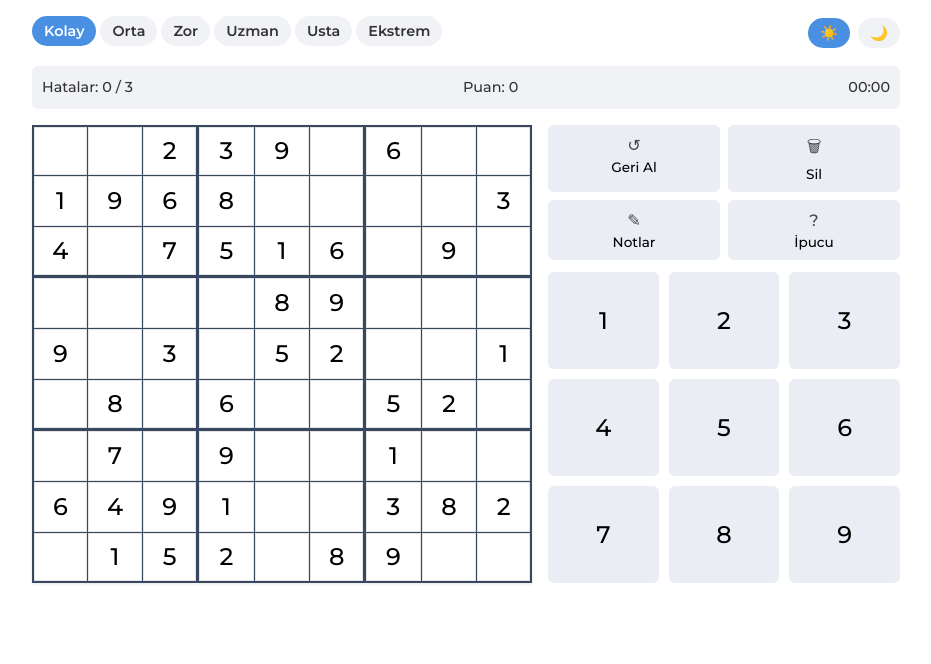
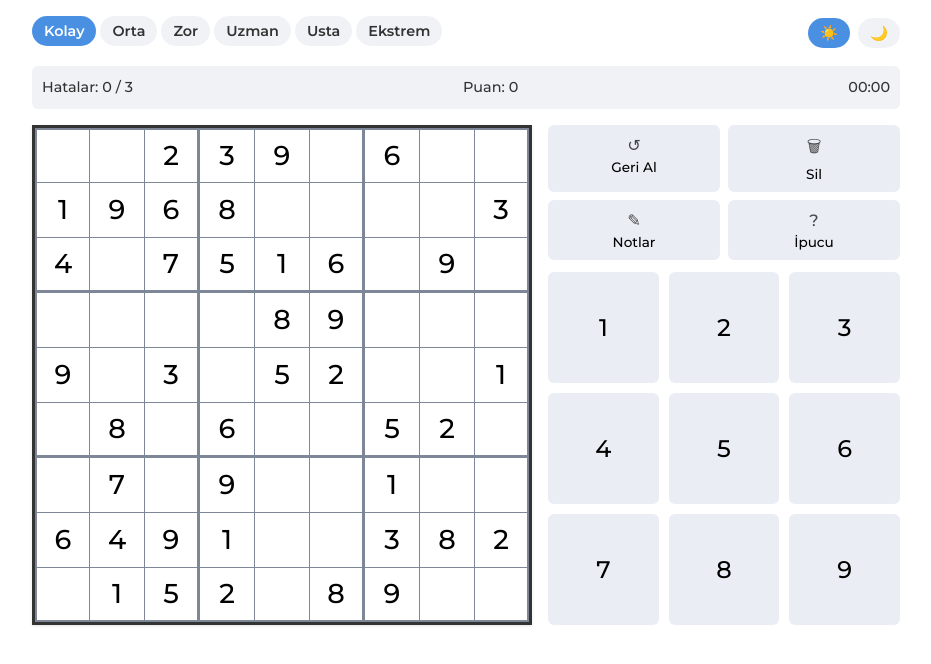
Before and after one commit to servet-yilmaz/sudoku, a plain HTML site: page index.html in a window 1280 px wide. Shown: the whole page, without its empty margins (174-1105 px from the left). Drawn offline with Linux system fonts and the light colour scheme.

Commit message:
Update index-D9qsKbKu.css

```diff
--- a/assets/index-D9qsKbKu.css
+++ b/assets/index-D9qsKbKu.css
@@ -97,7 +97,7 @@ button:focus {
 body {
     background-color: var(--background-color);
     color: var(--text-color);
-    font-family: Montserrat,sans-serif;
+    font-family: 'Montserrat';
     font-weight: 500;
 }
 
@@ -246,11 +246,12 @@ body {
     gap: 1px;
     overflow: hidden;
     box-shadow: 0 1px 3px #0000001a;
-    background-color: #384860;
+    background-color: #384860a6;
     width: min(90vw,90vh);
     max-width: 500px;
     max-height: 500px;
-    margin: 0 auto
+    margin: 0 auto;
+    border: solid 3px;
 }
 
 .board-row {
@@ -265,7 +266,6 @@ body {
 }
 
 .board-row:last-child {
-    margin-bottom: 2px
 }
 
 .board-row:first-child {
@@ -284,13 +284,13 @@ body {
     display: flex;
     align-items: center;
     justify-content: center;
-    font-size: 1.5em;
+    font-size: 1.7em;
     cursor: pointer;
     transition: all .2s;
     color: var(--text-color);
     position: relative;
     background-color: var(--board-background);
-    border: 1px solid rgba(0,0,0,.1)
+    /* border: 1px solid rgba(0,0,0,.1); */
 }
 
 .board-cell.same-row:not(.selected):not(.same-number),.board-cell.same-col:not(.selected):not(.same-number),.board-cell.same-block:not(.selected):not(.same-number) {
```
